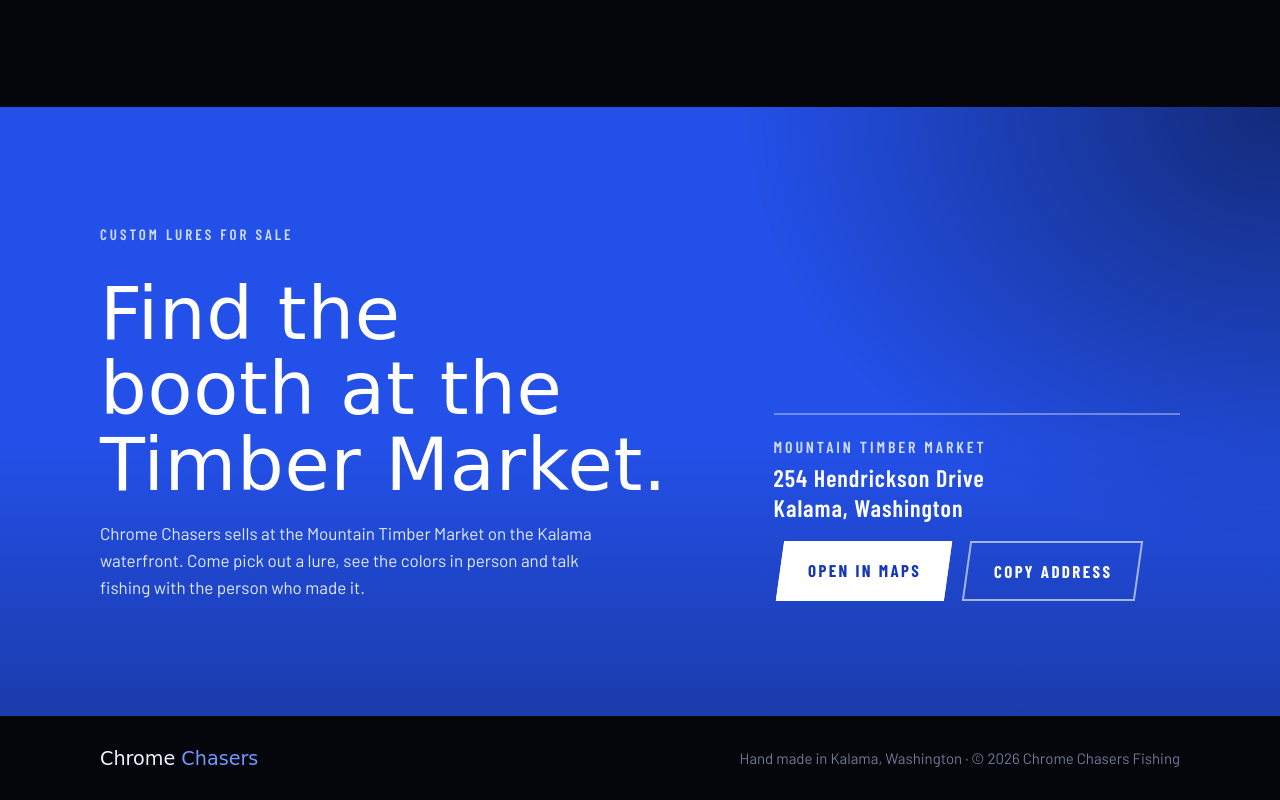
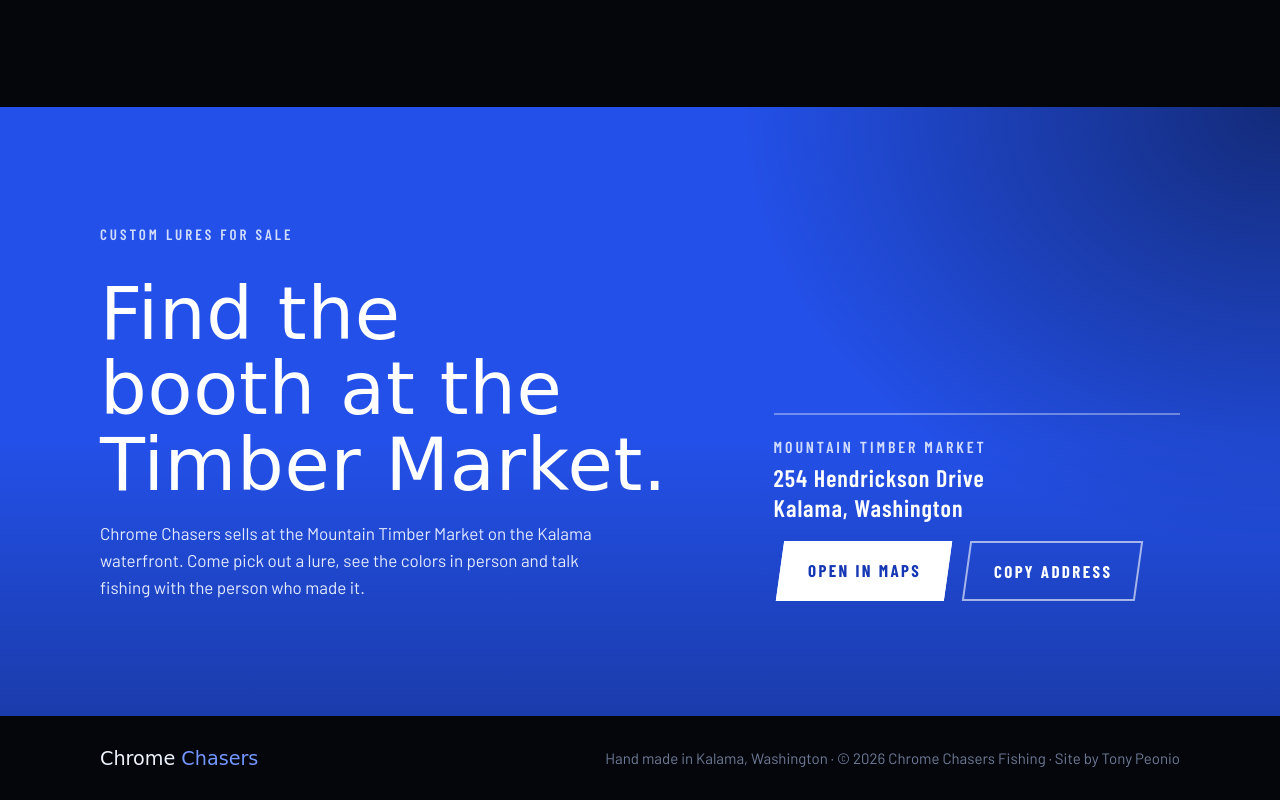
Before and after one commit to TonyPeonio/chrome-chasers, a plain HTML site: page index.html in a window 1280 px wide. Shown: the part 2514-3314 px from the top of the page. Drawn offline with nearby package versions, Linux system fonts and the light colour scheme; a web font is replaced by a local one.

Commit message:
Add site credit to footer
Co-Authored-By: Claude Fable 5.2 <noreply@anthropic.com>

```diff
--- a/index.html
+++ b/index.html
@@ -434,7 +434,7 @@ footer.site .wordmark { font-size: 1.2rem; }
 <footer class="site">
   <div class="wrap">
     <span class="wordmark">Chrome <b>Chasers</b></span>
-    <span>Hand made in Kalama, Washington · © 2026 Chrome Chasers Fishing</span>
+    <span>Hand made in Kalama, Washington · © 2026 Chrome Chasers Fishing · <span id="credit">Site by Tony Peonio</span></span>
   </div>
 </footer>
 
```
